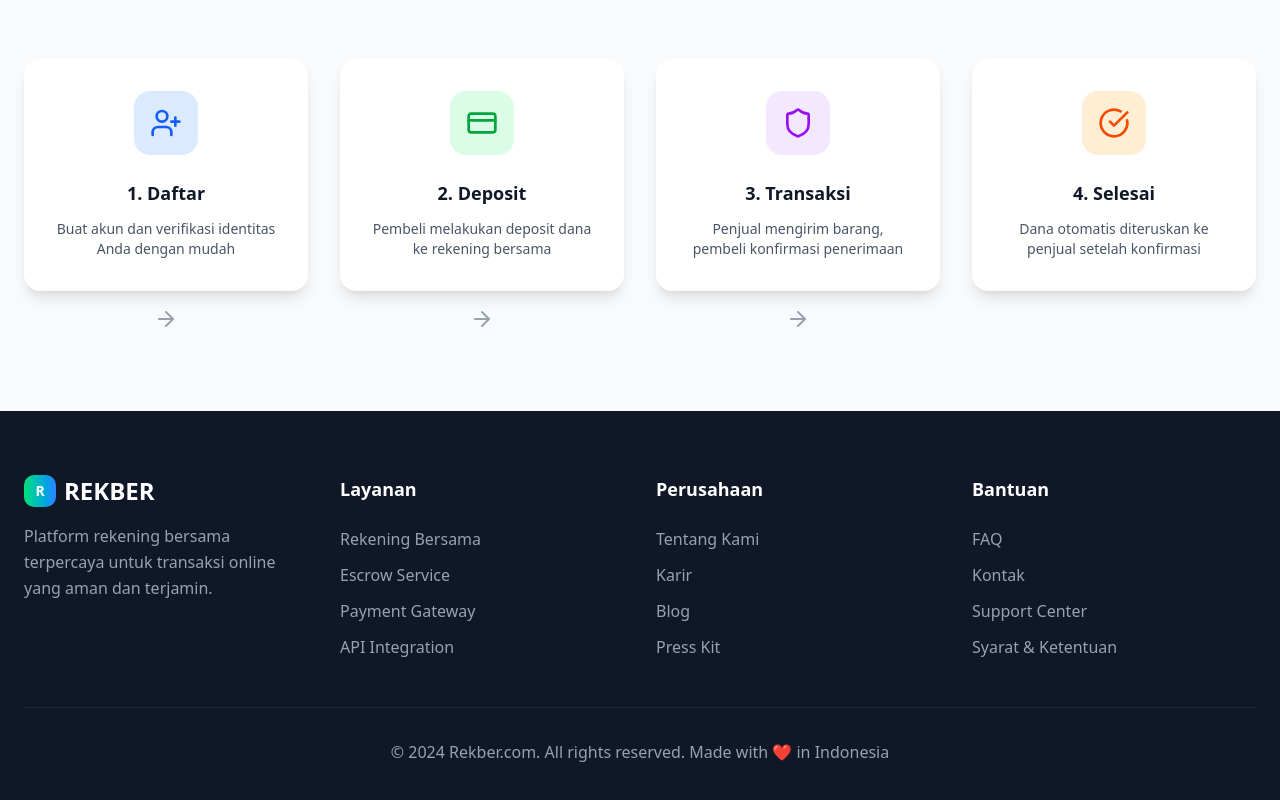
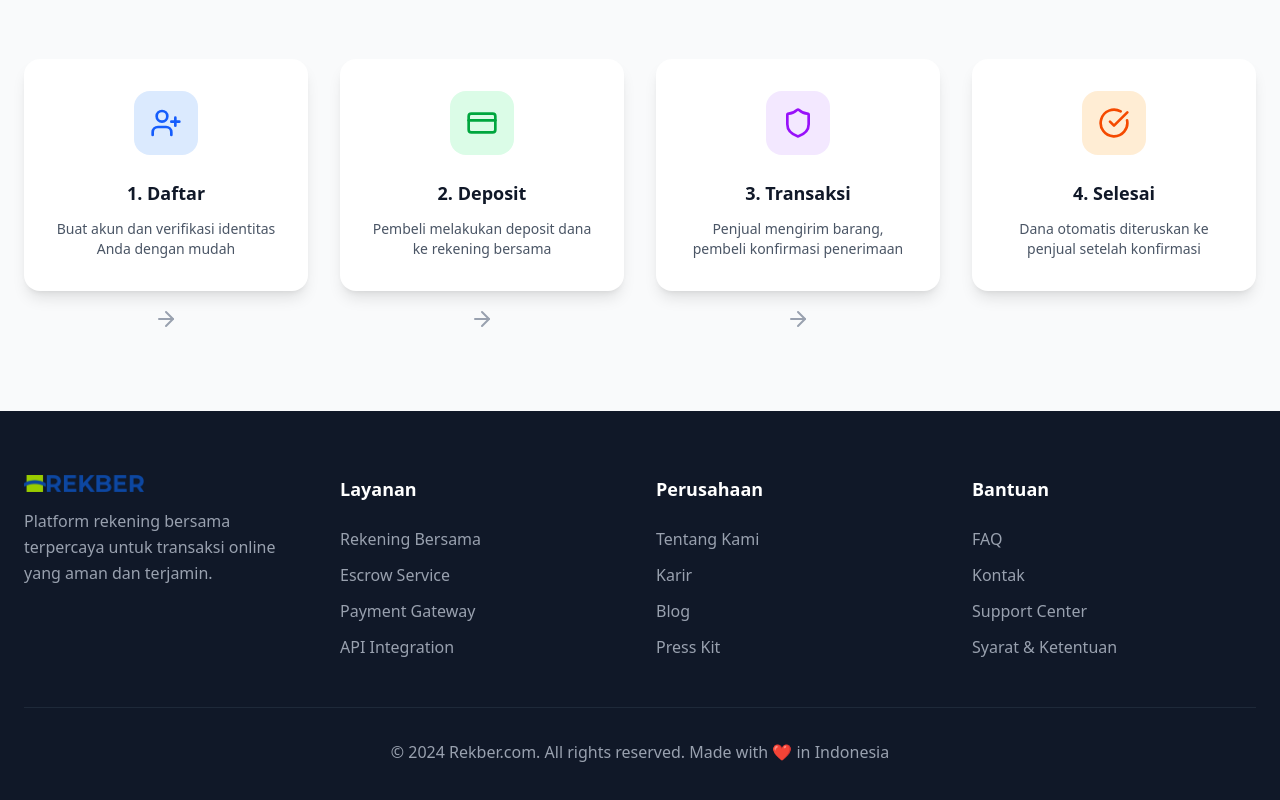
Before and after one commit to whatyuupratama/rekber-b, a Next.js app: page / in a window 1280 px wide. Shown: the part 1864-2664 px from the top of the page. Built offline with nearby package versions, Linux system fonts and the light colour scheme.

Commit message:
update icon footer

```diff
--- a/src/app/components/slicings/footer.tsx
+++ b/src/app/components/slicings/footer.tsx
@@ -1,15 +1,11 @@
+import Rekber from '@/app/components/atom/rekber';
 export default function Footer() {
   return (
     <footer className='bg-gray-900 text-white py-16'>
       <div className='max-w-7xl mx-auto px-6'>
         <div className='grid md:grid-cols-4 gap-8 mb-12'>
           <div className='space-y-4'>
-            <div className='flex items-center space-x-2'>
-              <div className='w-8 h-8 bg-gradient-to-r from-green-400 to-blue-500 rounded-lg flex items-center justify-center'>
-                <span className='text-white font-bold text-sm'>R</span>
-              </div>
-              <span className='text-2xl font-bold'>REKBER</span>
-            </div>
+            <Rekber />
             <p className='text-gray-400 leading-relaxed'>
               Platform rekening bersama terpercaya untuk transaksi online yang
               aman dan terjamin.
--- a/src/app/components/slicings/section.tsx
+++ b/src/app/components/slicings/section.tsx
@@ -16,7 +16,6 @@ export default function HeroSection() {
     >
       <div className='max-w-7xl mx-auto px-6'>
         <div className='grid lg:grid-cols-2 gap-16 items-center'>
-          {/* Left Content */}
           <div className='space-y-8'>
             <div className='space-y-6'>
               <h1 className='text-5xl lg:text-6xl font-bold text-gray-900 leading-tight'>
@@ -35,7 +34,6 @@ export default function HeroSection() {
             >
               Mulai Sekarang
             </Button>
-            {/* Trust Indicators */}
             <div className='grid grid-cols-3 gap-8 pt-8'>
               <div className='text-center'>
                 <div className='text-3xl font-bold text-blue-600'>10K+</div>
@@ -51,7 +49,6 @@ export default function HeroSection() {
               </div>
             </div>
           </div>
-          {/* Right Form */}
           <div className='flex justify-center lg:justify-end'>
             <div className='w-full max-w-md bg-white border border-gray-200 rounded-xl p-8'>
               <div className='mb-6'>
```
